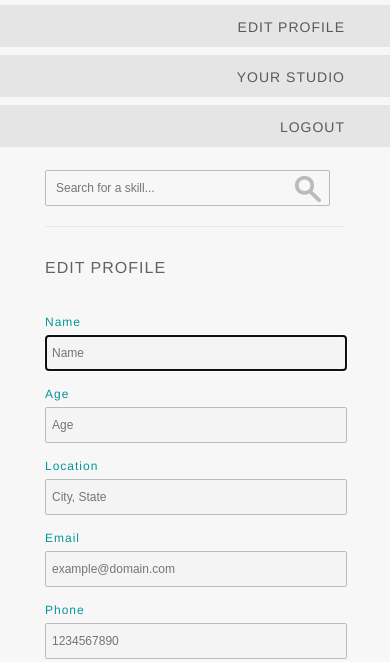
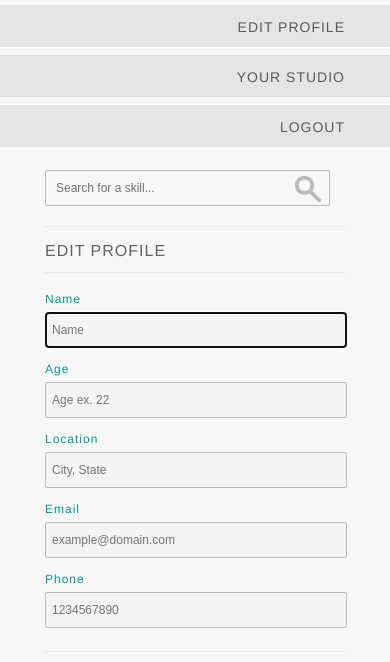
Before and after one commit to nlaitchison/MDD-Final, a plain HTML site: page htmlComp/edit.html in a window 390 px wide. Shown: the part 123-785 px from the top of the page. Drawn offline with nearby package versions, Linux system fonts and the light colour scheme; a script that the page names is missing.

Commit message:
added more styling to edit form

```diff
--- a/htmlComp/css/main.css
+++ b/htmlComp/css/main.css
@@ -247,6 +247,11 @@ ul.more li.divide_info{
 		∆ Edit
 ---------------------------------------------------------------------------------------------------*/
 
+#edit_form{
+	border-top: 1px solid #e8e8e8;
+}
+
+
 #edit_form fieldset{
 	border-bottom: 1px solid #e8e8e8;
 	padding: 10px 0;
@@ -292,10 +297,12 @@ ul.more li.divide_info{
 
 	input[type=search]{ font-size: 12px; width: 95%; }
 
-	 #results{ margin-top:  3px;}
+	#results, #edit{ margin-top:  3px;}
 
+	#edit_form fieldset{ padding: 5px 0 15px; }
+	.form_input{ margin: 8px 0; }
 	.form_input label{ float: none; text-align: left;}
-	.form_input input{ width: 96%; padding: 10px 2%;}
+	.form_input input{ float: none; width: 96%; padding: 10px 2%; margin-bottom: 0;}
 }
 
 }
--- a/htmlComp/edit.html
+++ b/htmlComp/edit.html
@@ -78,7 +78,7 @@
 							</div>
 							<div class="form_input">
 								<label for="age">Age</label>
-								<input id="age" type="text" required="required" autofocus="autofocus" name="age" placeholder="Age">
+								<input id="age" type="number" required="required" autofocus="autofocus" name="age" placeholder="Age ex. 22">
 							</div>
 							<div class="form_input">
 								<label for="location">Location</label>
@@ -90,7 +90,7 @@
 							</div>
 							<div class="form_input">
 								<label for="phone">Phone</label>
-								<input id="phone" type="text" required="required" autofocus="autofocus" name="phone" placeholder="1234567890">
+								<input id="phone" type="number" required="required" autofocus="autofocus" name="phone" placeholder="1234567890">
 							</div>
 						</fieldset>
 						<fieldset>
```
